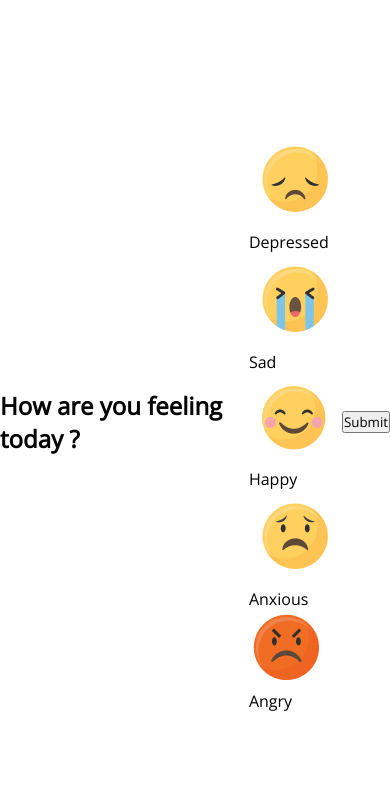
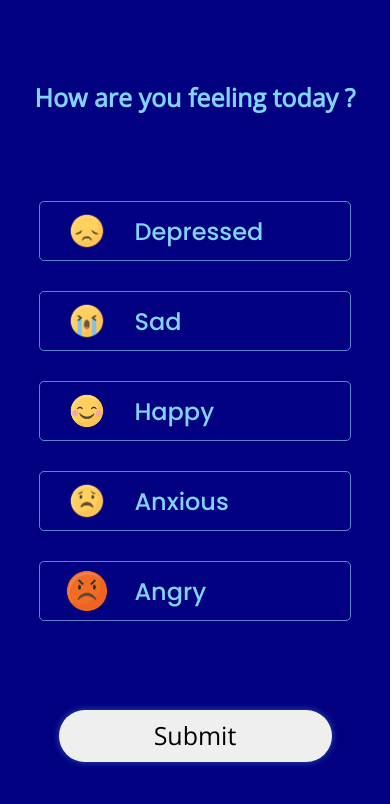
Before and after one commit to niloysikdar/Sukoon, a React (Create React App) app: page /feelings in a window 390 px wide. Shown: the top 804 px of the page. Built offline with nearby package versions, Linux system fonts and the light colour scheme; no server answers.

Commit message:
Added style to Feelings

```diff
--- /dev/null
+++ b/src/components/Feelings/Feelings.css
@@ -0,0 +1,171 @@
+.main {
+  min-height: 100vh;
+  width: 100%;
+  display: flex;
+  justify-content: center;
+  align-items: center;
+  flex-direction: column;
+  background: var(--darkblue);
+}
+
+.main h2 {
+  font-style: normal;
+  font-weight: bold;
+  font-size: 48px;
+  line-height: 65px;
+  text-align: center;
+  color: #81d4fe;
+}
+
+.feelings {
+  margin: 2.5rem 0;
+  display: flex;
+  align-items: center;
+  justify-content: center;
+  flex-wrap: wrap;
+}
+
+.feelings .feel {
+  position: relative;
+  height: 150px;
+  width: 200px;
+  margin: 15px 15px;
+  border: 1px solid rgba(154, 221, 254, 0.6);
+  border-radius: 5px;
+  display: flex;
+  justify-content: center;
+  align-items: center;
+  flex-direction: column;
+  cursor: pointer;
+  transition: 0.5s all;
+}
+
+.feelings .feel p {
+  font-family: Poppins;
+  font-style: normal;
+  font-weight: 500;
+  font-size: 26px;
+  line-height: 39px;
+  text-align: center;
+  color: #81d4fe;
+  transition: 0.5s all;
+}
+
+.feelings .feel:hover {
+  background: #bee9fe;
+}
+.feelings .feel:hover p {
+  color: #000;
+}
+
+.feelings .active {
+  background: #bee9fe;
+}
+
+.feelings .active p {
+  color: #000;
+}
+
+.button {
+  background: #8fadbc, 100%;
+  box-shadow: 0px 0px 6px 1px rgba(129, 212, 254, 0.3);
+  border-radius: 47px;
+  border: none;
+  outline: none;
+  width: 180px;
+  padding: 5px 0;
+  color: #000;
+  font-family: Poppins;
+  font-weight: 500;
+  font-size: 25px;
+  line-height: 45px;
+  text-align: center;
+  transition: 0.4s all;
+  cursor: pointer;
+}
+
+.button span {
+  cursor: pointer;
+  display: inline-block;
+  position: relative;
+  transition: 0.5s;
+}
+
+.button span:after {
+  content: "\00bb";
+  position: absolute;
+  opacity: 0;
+  top: 0;
+  right: -20px;
+  transition: 0.5s;
+}
+
+.button:hover {
+  background-color: #81d5fe;
+  color: #000080;
+}
+
+.button:hover span {
+  padding-right: 25px;
+}
+
+.button:hover span:after {
+  opacity: 1;
+  right: 0;
+}
+
+@media (max-width: 800px) {
+  .main h2 {
+    font-size: 35px;
+    padding: 0 1rem;
+    line-height: 30px;
+  }
+  .feelings {
+    flex-direction: column;
+    width: 100%;
+  }
+  .feelings .feel {
+    height: 70px;
+    width: 70%;
+    flex-direction: row;
+    justify-content: start;
+    padding: 0 3rem;
+  }
+  .feelings .feel img {
+    position: relative;
+    height: 80%;
+    margin-right: 2.5rem;
+  }
+  .button {
+    width: 60%;
+  }
+}
+
+@media (max-width: 500px) {
+  .main {
+    padding: 1.2rem 0;
+    justify-content: space-evenly;
+  }
+  .main h2 {
+    font-size: 25px;
+  }
+  .feelings {
+    margin: 0.7rem 0;
+  }
+  .feelings .feel {
+    height: 60px;
+    width: 80%;
+    padding: 0 1.5rem;
+  }
+  .feelings .feel img {
+    margin-right: 1.5rem;
+  }
+  .button {
+    width: 70%;
+    font-size: 25px;
+    line-height: 40px;
+  }
+  .feelings .feel p {
+    font-size: 24px;
+  }
+}
--- a/src/components/Feelings/Feelings.jsx
+++ b/src/components/Feelings/Feelings.jsx
@@ -1,13 +1,22 @@
 import { FeelingsList } from "./FeelingsList";
+import { useState } from "react";
+import "./Feelings.css";
 
 const Feelings = () => {
+  const [current, setCurrent] = useState("");
   return (
     <div className="main">
       <h2>How are you feeling today ?</h2>
       <div className="feelings">
         {FeelingsList.map((item) => {
           return (
-            <div className="feel" key={item.image}>
+            <div
+              className={current === item.tag ? "feel active" : "feel"}
+              key={item.image}
+              onClick={(e) => {
+                setCurrent(item.tag);
+              }}
+            >
               <img src={item.image} alt={item.tag} />
               <p>{item.tag}</p>
             </div>
```
